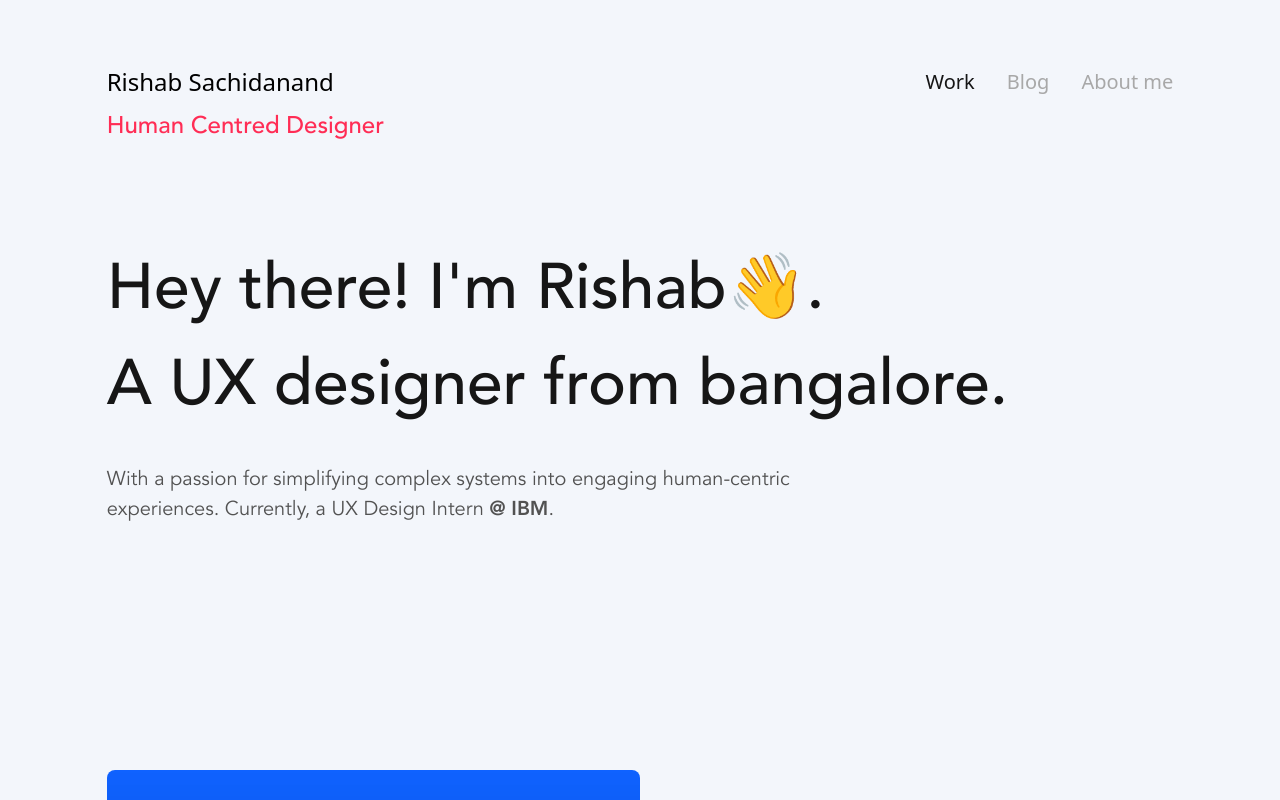
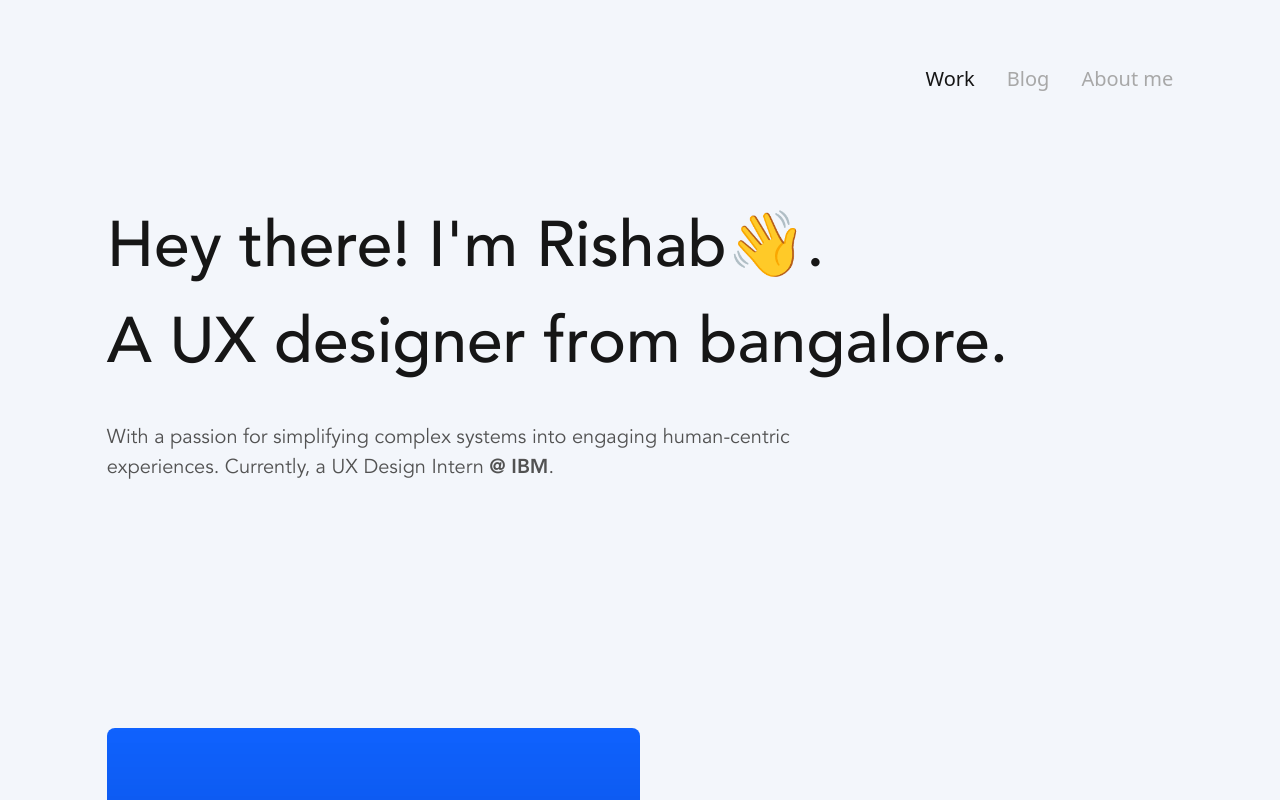
Before and after one commit to Rishab2000/Design-Portfolio, a React (Create React App) app: page /self-service-portal in a window 1280 px wide. Shown: the top 800 px of the page. Built offline with nearby package versions, Linux system fonts and the light colour scheme.

Commit message:
header update

```diff
--- a/src/components/header/header.js
+++ b/src/components/header/header.js
@@ -22,7 +22,7 @@ const Header = (props) => {
             " font-avenir-regular text-xl lg:text-2xl transtion-opacity duration-300 ease-in"
           }
         >
-          Rishab Sachidanand
+
         </h1>
         <div
           onClick={props.clickHandler}
@@ -60,7 +60,7 @@ const Header = (props) => {
       </header>
       <div className={headerState + " transtion-opacity duration-300 ease-in"}>
         <p className="font-avenir-medium pt-1 lg:pt-2 lg:text-2xl text-red">
-          Human Centred Designer
+
         </p>
       </div>
     </div>
```
